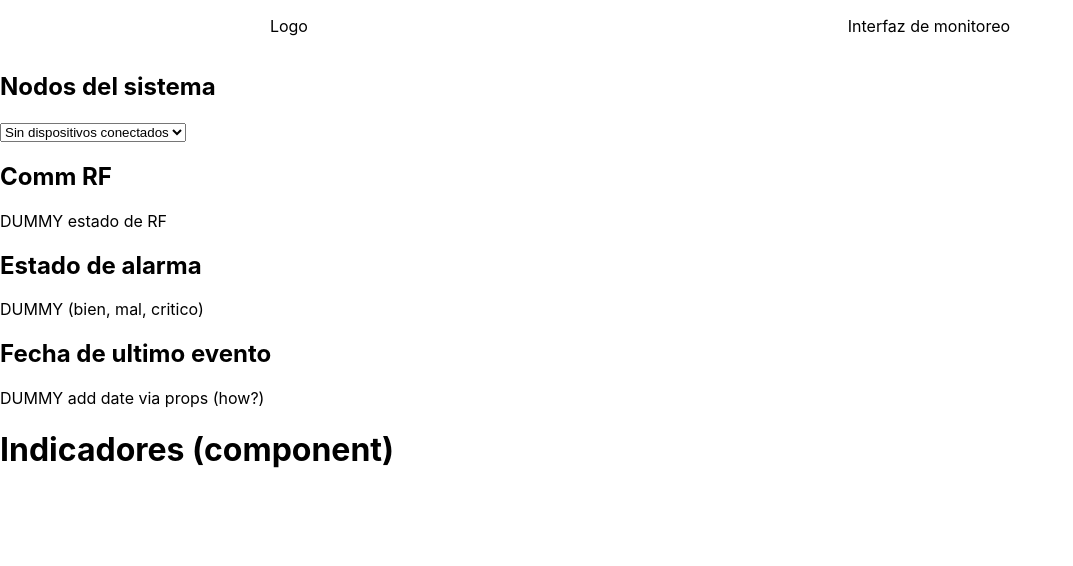
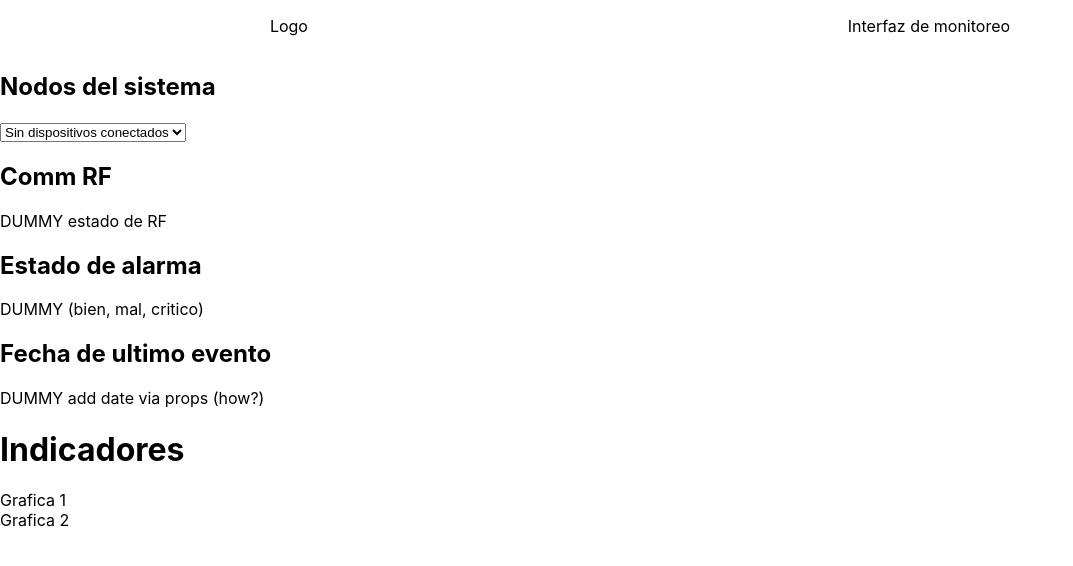
Before and after one commit to Marcosvnzla/interfaz-isolse, a React (Create React App) app: page / in a window 1280 px wide. Shown: the top 566 px of the page, without its empty margins (0-1073 px from the left). Built offline with nearby package versions, Linux system fonts and the light colour scheme.

Commit message:
Indicadores component created

```diff
--- a/src/App.js
+++ b/src/App.js
@@ -3,6 +3,7 @@ import './App.css';
 import Layout from './components/Layout/Layout';
 import NodosSistema from './components/NodosSistema/NodosSistema';
 import Resumen from './components/Resumen/Resumen';
+import Indicadores from './components/Indicadores/Indicadores';
 
 class App extends Component {
   render () {
@@ -10,7 +11,7 @@ class App extends Component {
       <Layout>
         <NodosSistema />
         <Resumen />
-        <h1>Indicadores (component)</h1>
+        <Indicadores />
       </Layout>
     );
   }
--- /dev/null
+++ b/src/components/Indicadores/Indicadores.js
@@ -0,0 +1,14 @@
+import React from 'react';
+
+const Indicadores = (props) => {
+  return (
+    <div>
+      <h1>Indicadores</h1>
+      <div>Grafica 1</div>
+      <div>Grafica 2</div>
+    </div>
+
+  );
+};
+
+export default Indicadores;
```
Also changed, not shown: src/components/Indicadores/Indicadores.module.css (added).
